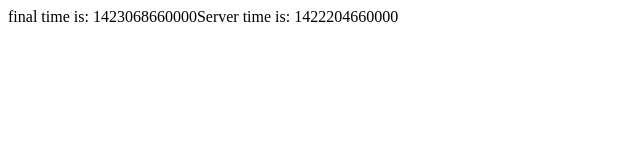
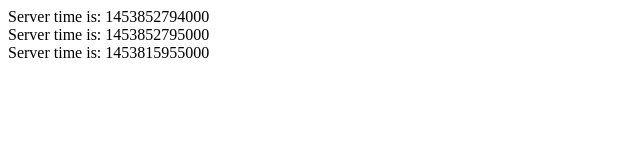
Before and after one commit to gnux123/node-server, a website: page app/aboutme.html in a window 1280 px wide. Shown: the whole page, without its empty margins (0-640 px from the left). Drawn offline with nearby package versions, Linux system fonts and the light colour scheme.

Commit message:
完成倒數計時原型.

```diff
--- a/app/aboutme.html
+++ b/app/aboutme.html
@@ -4,17 +4,66 @@
         <meta charset="utf-8">
         <title></title>
         <script src="https://cdnjs.cloudflare.com/ajax/libs/jquery/2.1.0/jquery.js" charset="utf-8"></script>
-        <script src="https://cdnjs.cloudflare.com/ajax/libs/jquery-countdown/2.0.2/jquery.countdown.js" charset="utf-8"></script>
         <script type="text/javascript">
+        $(function(){
+            var DateArr = [
+                "2016/01/26 23:59:59",
+                "2016/01/27 00:00:00",
+                "2016/01/26 13:46:00"
+            ];
+
+            countdown(DateArr,function(key) {
+                $(".times"+key).text("times up"+key+"!!!");
+            });
+
+            function countdown(obj,callback){
+                var serverDate = serverTime();
+                var serverTime = getNewTime(serverDate);
+                var detectArr = $.isArray(obj);
+                var tempArr = [];
+                console.log(detectArr);
+
+                if(detectArr == true){
+                    for(i=0; i<obj.length; i++) {
+                        tempArr.push(obj[i]);
+                    }
+                }else{
+                    tempArr.push(obj);
+                }
+
+                $.each(tempArr, function(key,value) {
+
+                    $("body").append("<div class='times"+key+"'></div>");
+
+                    var timeout = [];
+                    var finalTimeSet = getNewTime(value);
+                    var spantTime = finalTimeSet - serverTime;
+
+                    timeout[key] = setTimeout(testTime, 1000);
+
+                    function testTime(){
+                        $(".times"+key).text(" ");
+                        if(spantTime <= 0){
+                            clearTimeout(timeout[key]);
+                            if(typeof callback == "function"){
+                                callback(key,value);
+                            }
+                        }else{
+                            spantTime = spantTime - 1000;
+                            $(".times"+key).text("Server time is: " + spantTime);
+                            setTimeout(testTime, 1000);
+                        }
+                    }
+
+                });
+
 
                 function serverTime(){
                     var xmlHttp;
                     try {
-                //FF, Opera, Safari, Chrome
                         xmlHttp = new XMLHttpRequest();
                     }
                     catch (err1) {
-                //IE
                         try {
                             xmlHttp = new ActiveXObject('Msxml2.XMLHTTP');
                         }
@@ -23,7 +72,6 @@
                                 xmlHttp = new ActiveXObject('Microsoft.XMLHTTP');
                             }
                             catch (eerr3) {
-                        //AJAX not supported, use CPU time.
                                 alert("AJAX not supported");
                             }
                         }
@@ -80,27 +128,13 @@
                     var ts = (new Date(obj)).getTime() + 10*24*60*60*1000;
                     return ts;
                 }
-        var serverDate = serverTime();
-        var finalTime = "2015/01/25 16:51:00";
-        var date = new Date();
-
-        var serverTime = getNewTime(serverDate);
-        var finalTimeSet = getNewTime(finalTime);
-        var spantTime = finalTimeSet - serverTime;
-        if(spantTime <= 0){
-            document.write("times up!!!");
-        }else{
-            document.write("final time is: " + finalTimeSet);
-            document.write("Server time is: " + spantTime+"<br/>");
-            console.log(date.getMilliseconds()/1000);
             }
 
-        // var localTime = new Date();
-        // document.write("Local machine time is: " + localTime + "<br>");
+
+        });
 
         </script>
     </head>
     <body>
-
     </body>
 </html>
```
Lines whose indentation alone changed are shown as unchanged.
